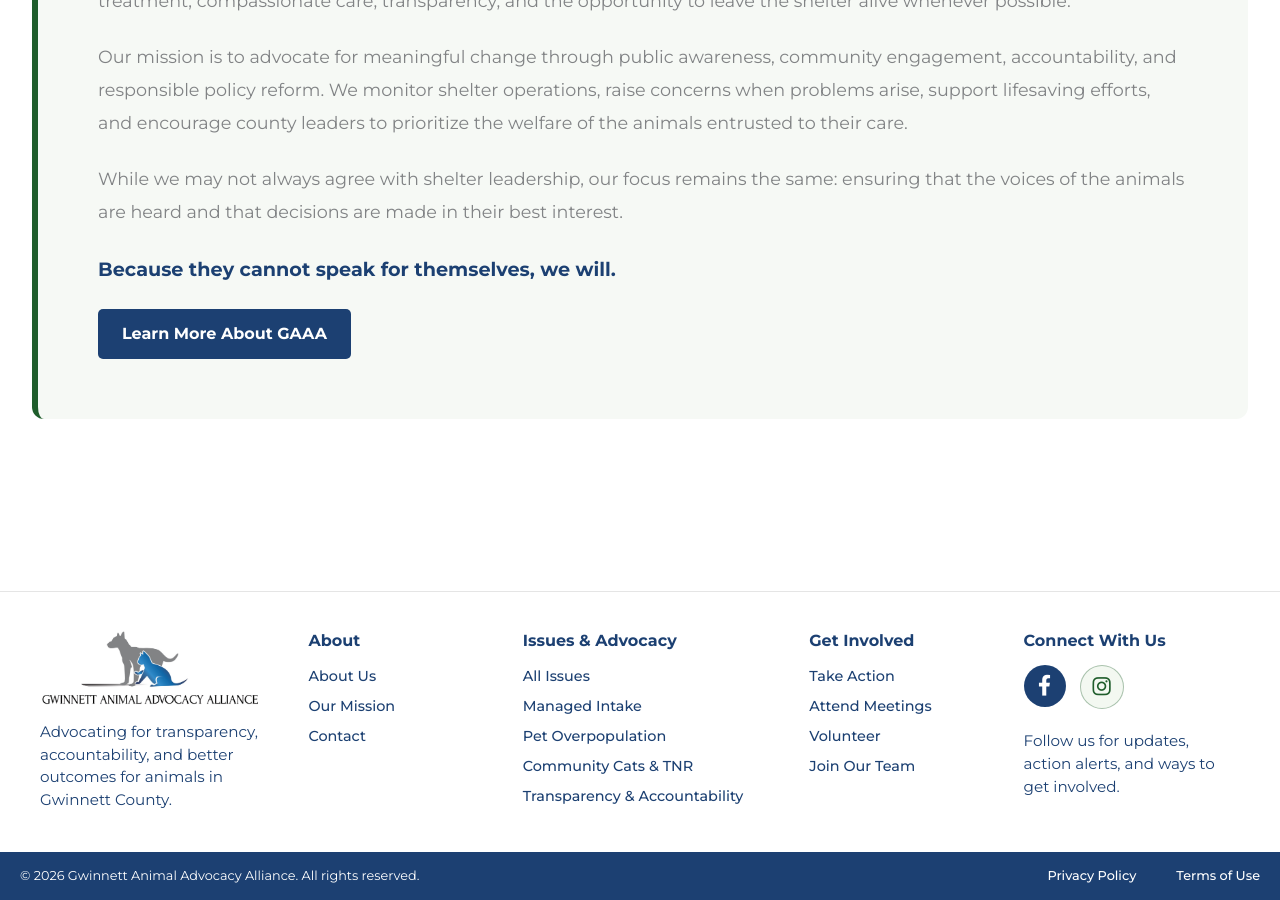
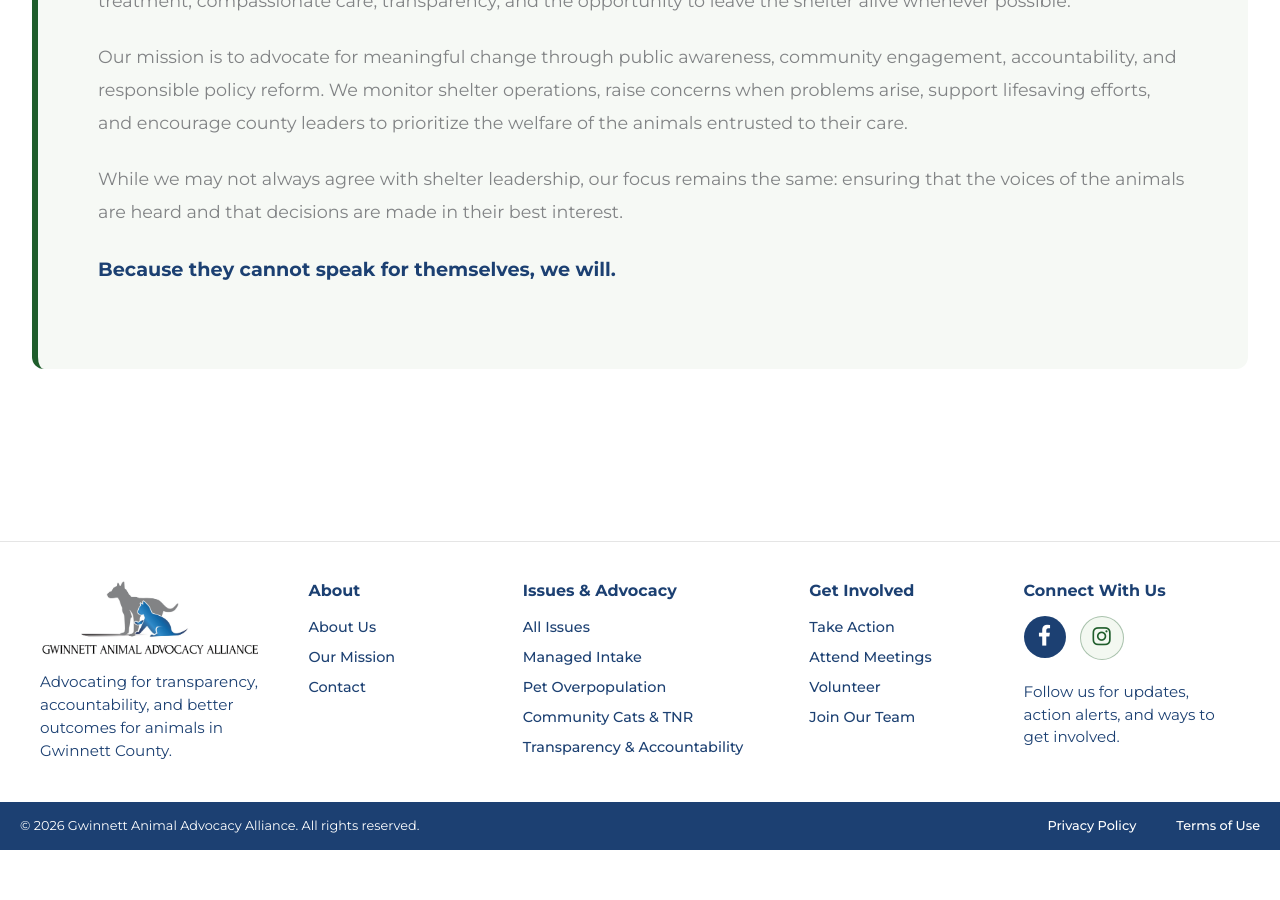
Before and after one commit to whitleybacon/gwinnett-animal-advocacy-alliance, a Jekyll site: the page built from index.html, in a window 1280 px wide and 900 px high, scrolled down 2781 px. Built offline with Jekyll 4.4.1, drawn with Linux system fonts in a browser that asks for light colours; after the commit the page ends 3631 px from its top, so only the background shows below that.

Commit message:
Update index.html

```diff
--- a/index.html
+++ b/index.html
@@ -259,7 +259,5 @@ title: Home
             Because they cannot speak for themselves, we will.
         </p>
 
-        <a href="/about/" class="btn">Learn More About GAAA</a>
-
     </div>
 </section>
```
